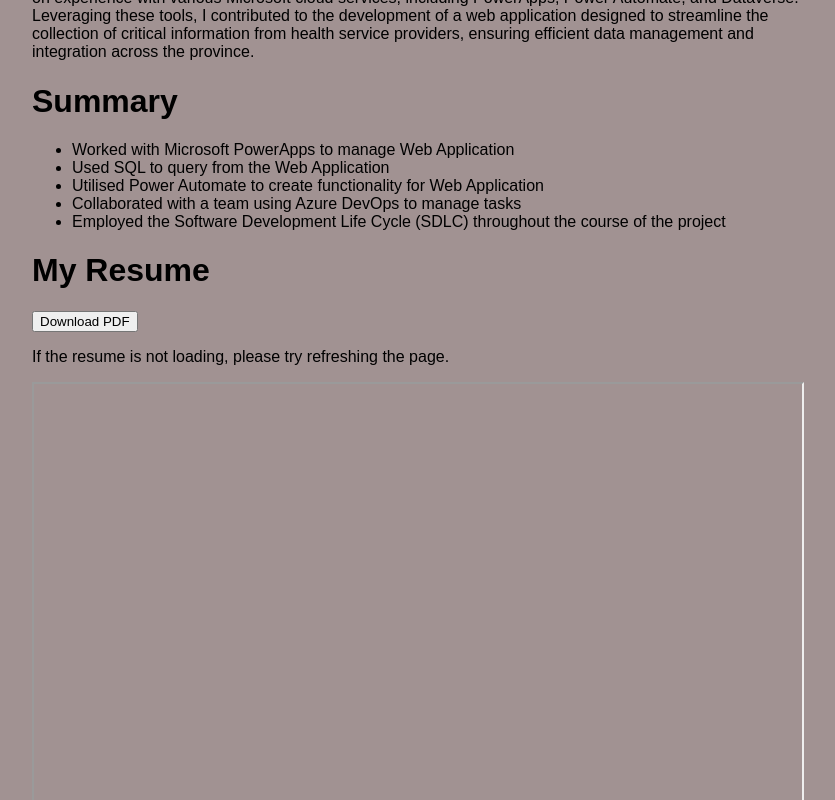
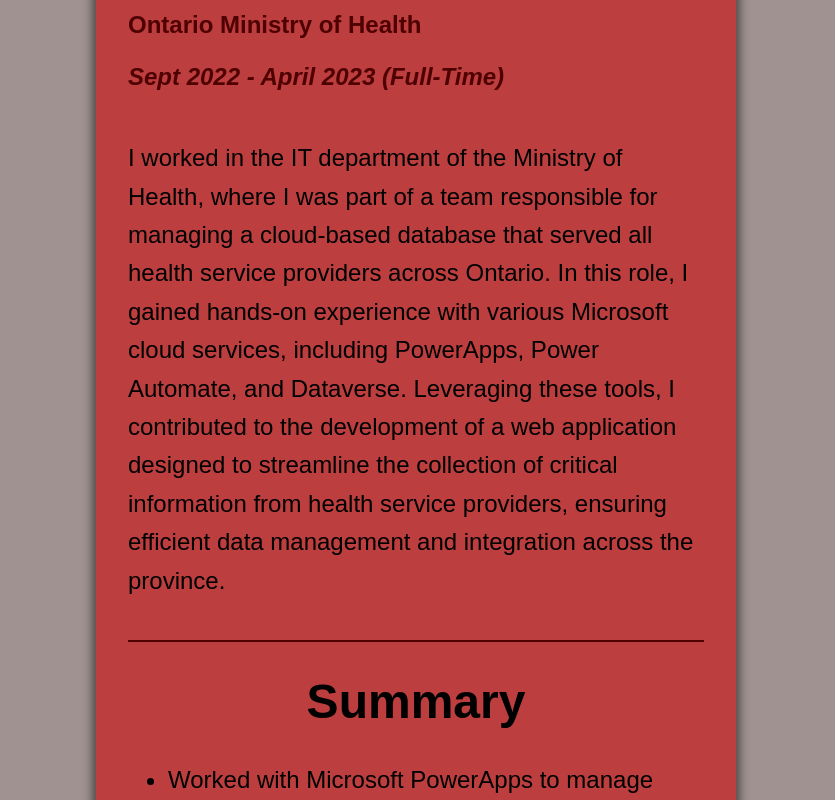
Before and after one commit to luk-ryan/luk-ryan.github.io, a React (Vite) app: page /resume in a window 1280 px wide. Shown: the part 620-1420 px from the top of the page, without its empty margins (224-1059 px from the left). Built offline with nearby package versions, Linux system fonts and the light colour scheme.

Commit message:
Finished styling resume side

```diff
--- a/src/index.css
+++ b/src/index.css
@@ -1,26 +1,25 @@
 :root {
   /* Color Variables */
-  --bg-color: rgb(161, 146, 146);
-  --navbar-bg: #4f0000;
+  --main-color: #bc3e3e;
+  --background-color: #a19292;
+  --accent-color: #4f0000;
   --navbar-hover: #3e0808;
   --footer-bg: #333;
   --footer-text-color: #ffffff;
-  --button-bg: #4f0000;
   --button-hover: #760000;
-  --intro-bg: #bc3e3e;
   --text-color: #000000;
 
   /* Font Variables */
   --font-family: Arial, sans-serif;
-  --font-large: 64px;
-  --font-medium: 36px;
-  --font-small: 18px;
-  --font-xsmall: 14px;
+  --font-large: 5em;
+  --font-medium: 3em;
+  --font-small: 1.5em;
+  --font-xsmall: 1em;
 }
 
 body {
   margin: 0;
-  background-color: var(--bg-color);
+  background-color: var(--background-color);
   font-family: var(--font-family);
 }
 
@@ -42,8 +41,8 @@
   width: 100%;
   justify-content: space-between;
   align-items: center;
-  background-color: var(--navbar-bg);
-  height: 10%;
+  background-color: var(--accent-color);
+  height: 8%;
 }
 
 .navbar .logo a {
@@ -127,10 +126,11 @@
 /* ----- ----- ----- Home Page ----- ----- ----- */
 
 .home-introduction {
-  display: flex-box;
+  display: flex;
+  flex-direction: column;
   padding: 5%;
   margin-bottom: 5%;
-  background-color: var(--intro-bg);
+  background-color: var(--main-color);
   text-align: center;
 }
 
@@ -142,8 +142,8 @@
 .home-introduction p {
   font-size: var(--font-small);
   color: var(--text-color);
-  margin-left: 200px;
-  margin-right: 200px;
+  margin-left: 15%;
+  margin-right: 15%;
 }
 
 .home-projects {
@@ -151,44 +151,37 @@
   flex-direction: column;
   padding: 7%;
   margin-bottom: 10%;
-  border: 4px solid black;
+  box-shadow: 0 0 10px 4px rgba(0, 0, 0, 0.5);
   border-radius: 20px;
-  background-color: var(--intro-bg);
+  background-color: var(--main-color);
 }
 
 .home-projects h1 {
   margin: 0;
-  font-size: 3rem;
+  font-size: var(--font-medium);
 }
 
 .home-projects p {
-  margin: 50px;
-  font-size: 2em;
+  margin: 2em;
+  font-size: var(--font-small);
 }
 
 /* Button Link */
 .home-projects .button-link {
   display: inline-block;
   padding: 10px 20px;
-  margin: 5px;
   font-size: var(--font-small);
   font-weight: bold;
   text-align: center;
   text-decoration: none;
   color: var(--footer-text-color);
-  background-color: var(--button-bg);
+  background-color: var(--accent-color);
   border-radius: 5px;
   transition: background-color 0.3s, border-color 0.3s;
 }
 
 .home-projects .button-link:hover {
   background-color: var(--button-hover);
-}
-
-/* ----- ----- ----- Resume Page ----- ----- ----- */
-
-.resume {
-  /* Add your resume styles here */
 }
 
 /* ----- ----- ----- About Me Page ----- ----- ----- */
@@ -198,11 +191,125 @@
 }
 
 .about-me h3 {
-  font-size: 3rem;
+  font-size: var(--font-medium);
 }
 
 .about-me p {
   font-size: var(--font-small);
+}
+
+/* ----- ----- ----- Projects Page ----- ----- ----- */
+
+.projects {
+  display: flex;
+  flex-direction: column;
+}
+
+.projects h2 {
+  font-size: var(--font-large);
+}
+
+.projects p {
+  font-size: var(--font-small);
+}
+
+/* ----- ----- ----- Resume Page ----- ----- ----- */
+
+/* Resume Page */
+.resume {
+  margin-top: 3%;
+  margin-bottom: 3%;
+}
+
+.resume h1 {
+  font-size: var(--font-medium);
+  text-align: center;
+}
+
+.job {
+  margin-bottom: 3%;
+  padding: 2em;
+  background-color: var(--main-color);
+  border-radius: 20px;
+  box-shadow: 0 0 10px 4px rgba(0, 0, 0, 0.5);
+}
+
+.job-header {
+  display: flex;
+  justify-content: space-between;
+  align-items: center;
+  flex-wrap: wrap;
+  border-bottom: 2px solid var(--accent-color);
+  padding-bottom: 1em;
+}
+
+.job-information h1 {
+  font-size: var(--font-medium);
+  color: var(--footer-text-color);
+}
+
+.job-information h2 {
+  font-size: var(--font-small);
+  color: var(--accent-color);
+}
+
+.job-information h3 {
+  font-size: var(--font-small);
+  color: var(--accent-color);
+  font-style: italic;
+}
+
+.job-description p {
+  font-size: var(--font-small);
+  color: var(--text-color);
+  line-height: 1.6;
+  margin-top: 1em;
+}
+
+.resume li {
+  font-size: var(--font-small);
+  line-height: 1.6;
+  margin-bottom: 0.5em;
+}
+
+.resume-section {
+  text-align: center;
+  margin-top: 3em;
+}
+
+.resume-section h1 {
+  font-size: var(--font-medium);
+  margin-top: 2em;
+}
+
+.resume-section a button {
+  padding: 10px 20px;
+  font-size: var(--font-small);
+  font-weight: bold;
+  color: var(--footer-text-color);
+  background-color: var(--accent-color);
+  border: none;
+  border-radius: 5px;
+  cursor: pointer;
+  transition: background-color 0.3s;
+}
+
+.resume-section a button:hover {
+  background-color: var(--button-hover);
+}
+
+.resume-section p {
+  font-size: var(--font-small);
+  color: var(--text-color);
+  margin-top: 1em;
+}
+
+iframe#resume-pdf {
+  width: 100%;
+  height: 1000px;
+  border: none;
+  margin-top: 1em;
+  box-shadow: 0 0 10px 2px rgba(0, 0, 0, 0.2);
 }
 
 /* ----- ----- ----- Contact Page ----- ----- ----- */
@@ -227,6 +334,7 @@
 .contact label {
   margin-bottom: 0.5rem;
   font-weight: bold;
+  font-size: var(--font-small);
 }
 
 .contact input[type="text"],
@@ -237,7 +345,7 @@
   margin-bottom: 1rem;
   border: 1px solid var(--text-color);
   border-radius: 4px;
-  font-size: 1rem;
+  font-size: var(--font-small);
   resize: vertical;
   background-color: var(--footer-text-color);
   color: var(--text-color);
@@ -246,7 +354,7 @@
 .contact input[type="text"]:focus,
 .contact input[type="email"]:focus,
 .contact textarea:focus {
-  border-color: var(--navbar-bg);
+  border-color: var(--accent-color);
   outline: none;
 }
 
@@ -254,9 +362,9 @@
   padding: 0.75rem;
   border: none;
   border-radius: 4px;
-  background-color: var(--button-bg);
+  background-color: var(--accent-color);
   color: var(--footer-text-color);
-  font-size: 1rem;
+  font-size: var(--font-xsmall);
   font-weight: bold;
   cursor: pointer;
   transition: background-color 0.3s ease;
@@ -281,11 +389,12 @@
 /* ----- ----- ----- All Pages ----- ----- ----- */
 
 .introduction {
-  display: flex-box;
+  display: flex;
+  flex-direction: column;
   padding: 5%;
   margin-top: 2%;
   margin-bottom: 1%;
-  background-color: var(--intro-bg);
+  background-color: var(--main-color);
   text-align: left;
 }
 
@@ -302,6 +411,6 @@
 }
 
 .content {
-  margin-left: 20%;
-  margin-right: 20%;
+  margin-left: 25%;
+  margin-right: 25%;
 }
--- a/src/pages/AboutMe.jsx
+++ b/src/pages/AboutMe.jsx
@@ -12,11 +12,11 @@
           Hi, my name is Ryan Luk. I am currently in my last year of studying
           Computer Science at York University. One of the most satisfying things
           for me is when I am able to understand complicated concepts and solve
-          complex problems. I also really enjoy learning new things in
-          general, which many of my hobbies/interests are centered around. My
-          main interests outside of programming include playing piano and
-          karate. Recently, I've been learning tricking, which is like a
-          combination of gymnastics tumbling, martial art kicks, and flips.
+          complex problems. I also really enjoy learning new things in general,
+          which many of my hobbies/interests are centered around. My main
+          interests outside of programming include playing piano and karate.
+          Recently, I've been learning tricking, which is like a combination of
+          gymnastics tumbling, martial art kicks, and flips.
         </p>
         <h2>Education</h2>
         <p>
@@ -52,6 +52,7 @@
 
         <h3>Other</h3>
         <p>Here are other concepts/courses I've studied: </p>
+        <p>
           <ul>
             <li>Operating System Fundamentals</li>
             <li>Database Management Systems</li>
@@ -60,6 +61,7 @@
             <li>Discrete Mathematics and Logic for Computer Science</li>
             <li>Statistics</li>
           </ul>
+        </p>
 
         <h2>Hobbies and Interests</h2>
         <h3>Piano</h3>
--- a/src/pages/Home.jsx
+++ b/src/pages/Home.jsx
@@ -10,7 +10,7 @@
           My name is Ryan Luk, a professional programmer and student. I'm in my
           fourth year of studying Computer Science at York University. Most of
           my experience is in any kind of web development, but I would also be
-          interested in a variety of programming projects
+          interested in a variety of programming projects.
         </p>
       </div>
       <div className="content">
--- a/src/pages/Resume.jsx
+++ b/src/pages/Resume.jsx
@@ -11,26 +11,35 @@
         </p>
       </div>
       <div className="content resume">
+        <div className="job">
+          <div className="job-header">
+            <div className="job-information">
               <h1>Application Programmer</h1>
               <h2>Ontario Ministry of Health</h2>
               <h3>Sept 2022 - April 2023 (Full-Time)</h3>
+            </div>
+            <div className="job-description">
               <p>
-          I worked in the IT department of the Ministry of Health, where I was
-          part of a team responsible for managing a cloud-based database that
-          served all health service providers across Ontario. In this role, I
-          gained hands-on experience with various Microsoft cloud services,
-          including PowerApps, Power Automate, and Dataverse. Leveraging these
-          tools, I contributed to the development of a web application designed
-          to streamline the collection of critical information from health
-          service providers, ensuring efficient data management and integration
+                I worked in the IT department of the Ministry of Health, where I
+                was part of a team responsible for managing a cloud-based
+                database that served all health service providers across
+                Ontario. In this role, I gained hands-on experience with various
+                Microsoft cloud services, including PowerApps, Power Automate,
+                and Dataverse. Leveraging these tools, I contributed to the
+                development of a web application designed to streamline the
+                collection of critical information from health service
+                providers, ensuring efficient data management and integration
                 across the province.
               </p>
+            </div>
+          </div>
           <h1>Summary</h1>
           <ul>
             <li>Worked with Microsoft PowerApps to manage Web Application</li>
             <li>Used SQL to query from the Web Application </li>
             <li>
-            Utilised Power Automate to create functionality for Web Application
+              Utilised Power Automate to create functionality for Web
+              Application
             </li>
             <li>Collaborated with a team using Azure DevOps to manage tasks</li>
             <li>
@@ -38,6 +47,8 @@
               course of the project
             </li>
           </ul>
+        </div>
+        <div className="resume-section">
           <h1>My Resume</h1>
           <a href="/public/resume.pdf" download="resume_ryan_luk.pdf">
             <button>
@@ -54,6 +65,7 @@
             height="800px"
           />
         </div>
+      </div>
     </>
   );
 };
```
Lines whose indentation alone changed are shown as unchanged.
